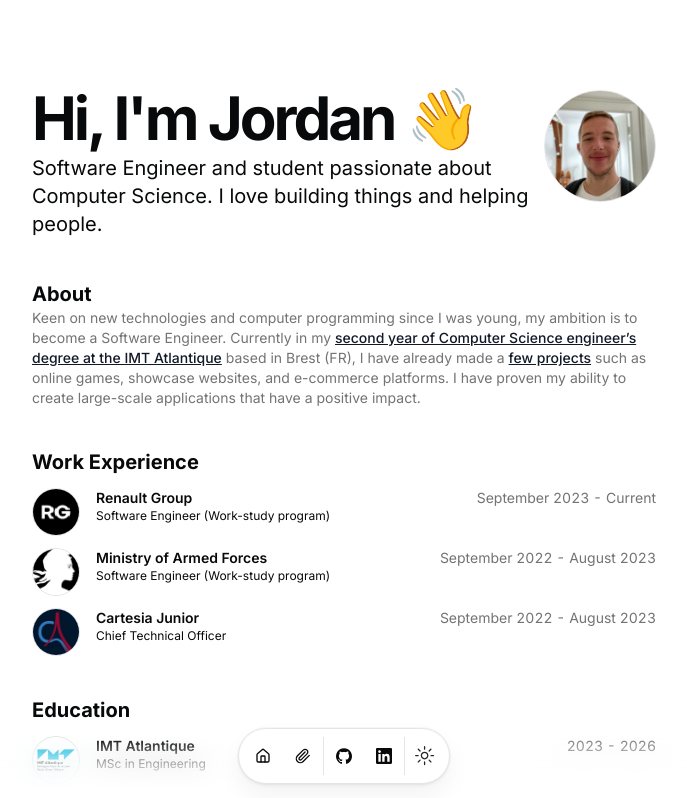
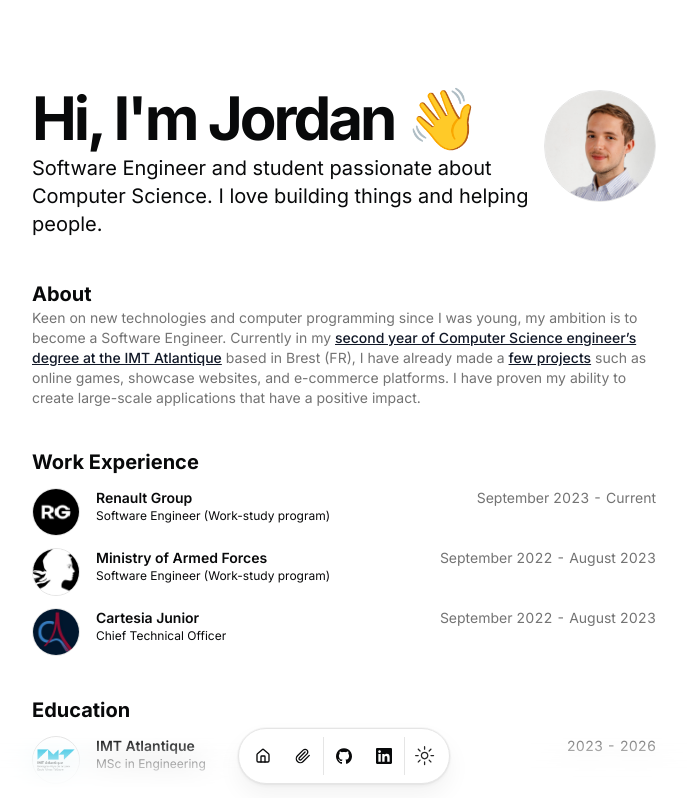
Before and after one commit to dbsenzo/portfolio, a Next.js app: page / in a window 1280 px wide. Shown: the top 798 px of the page, without its empty margins (296-983 px from the left). Built offline with nearby package versions, Linux system fonts and the light colour scheme.

Commit message:
feat: update profile picture

```diff
--- a/src/app/page.tsx
+++ b/src/app/page.tsx
@@ -8,6 +8,7 @@
 import { DATA } from "@/data/resume";
 import Link from "next/link";
 import Markdown from "react-markdown";
+import React from "react";
 
 const BLUR_FADE_DELAY = 0.04;
 
@@ -32,7 +33,7 @@
             </div>
             <BlurFade delay={BLUR_FADE_DELAY}>
               <Avatar className="size-28 border">
-                <AvatarImage alt={DATA.name} src={DATA.avatarUrl} />
+                <AvatarImage alt={DATA.name} src={DATA.avatarUrl} className="object-cover object-top" />
                 <AvatarFallback>{DATA.initials}</AvatarFallback>
               </Avatar>
             </BlurFade>
--- a/src/data/resume.tsx
+++ b/src/data/resume.tsx
@@ -11,7 +11,7 @@
     "Software Engineer and student passionate about Computer Science. I love building things and helping people.",
   summary:
     "Keen on new technologies and computer programming since I was young, my ambition is to become a Software Engineer. Currently in my [second year of Computer Science engineer’s degree at the IMT Atlantique](/#education) based in Brest (FR), I have already made a [few projects](/#projects) such as online games, showcase websites, and e-commerce platforms. I have proven my ability to create large-scale applications that have a positive impact.",
-  avatarUrl: "/profile_picture.jpeg",
+  avatarUrl: "/profile_picture.jpg",
   skills: [
     "React",
     "Next.js",
```
Also changed, not shown: public/profile_picture.jpeg (deleted), public/profile_picture.jpg (added).
